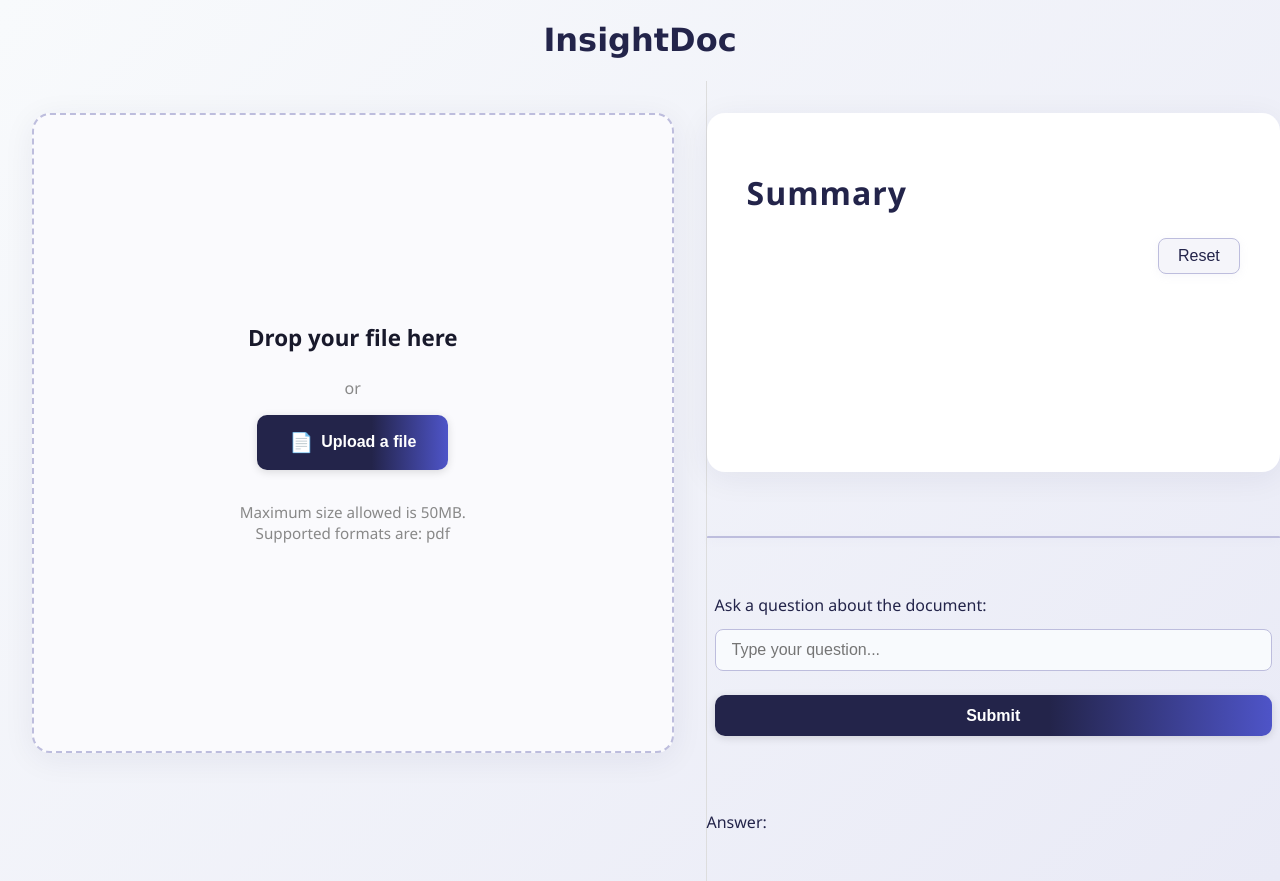
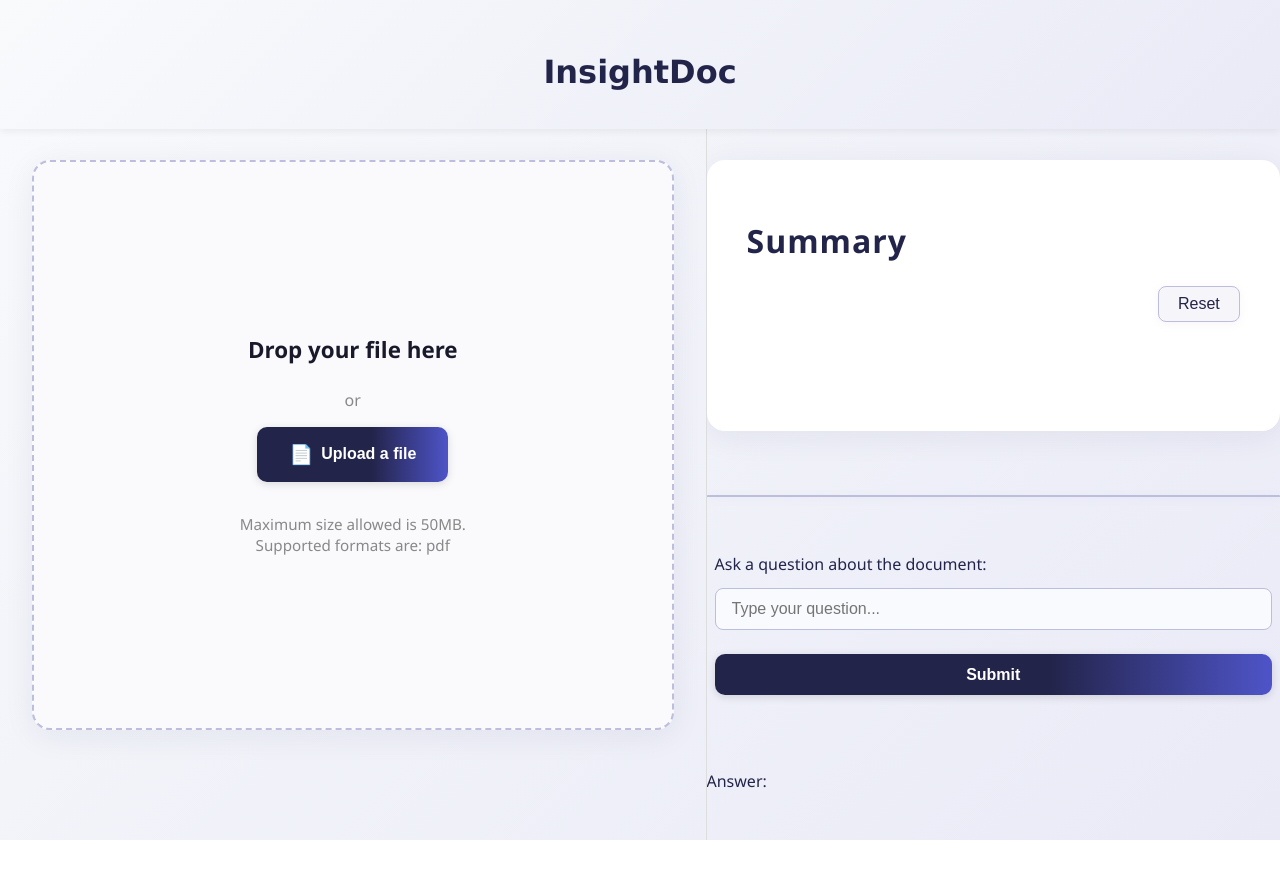
Before and after one commit to EndlessGoodness/AI-Summarizer, a website built with webpack: page src/template.html in a window 1280 px wide. After the commit the page ends 840 px from the top, so only its background shows below. Built offline with nearby package versions, Linux system fonts and the light colour scheme; no server answers.

Commit message:
feat: enhance layout and styling for header and main sections

```diff
--- a/src/styles.css
+++ b/src/styles.css
@@ -4,17 +4,32 @@ body, html {
     color: #23244a;
     margin: 0;
     padding: 0;
+    overflow: hidden;
 }
 
 .header{
+    position: fixed;
+    top: 0;
+    left: 0;
+    width: 100vw;
+    z-index: 100;
+    background: linear-gradient(135deg, #f8fafc 0%, #e9eaf6 100%);
+    box-shadow: 0 2px 8px #0001;
+    padding: 2rem 0 1rem 0;
     text-align: center;
     font-family:Verdana, Geneva, Tahoma, sans-serif;
 }
+.main {
+    margin-top: 5.5rem; /* Adjust to match header height */
+}
 .big{
+    margin-top: 8rem;
     display: flex;
     flex-direction: row;
     width: 100vw;
-    height: 100vh;
+    /*height: 100vh;*/
+    height: calc(100vh - 5.5rem);
+    overflow: hidden;
 }
 
 .board, .right {
@@ -35,6 +50,10 @@ body, html {
     box-shadow: 0 4px 24px 0 #0001;
     margin: 2rem;
     height: 80%;
+    position: sticky;
+    top: 2rem; /* Adjust as needed for spacing from the top */
+    align-self: flex-start; /* Ensures sticky works in flex layouts */
+    z-index: 2; /* Optional: keeps it above other content if needed */
 }
 
 .board.dragover {
@@ -109,6 +128,8 @@ body, html {
     border-left: 1px solid #ddd;
     padding: 2rem 0;
     gap: 2rem;
+    overflow: auto;
+    height: 100%;
 }
 
 .upload-heading {
```
